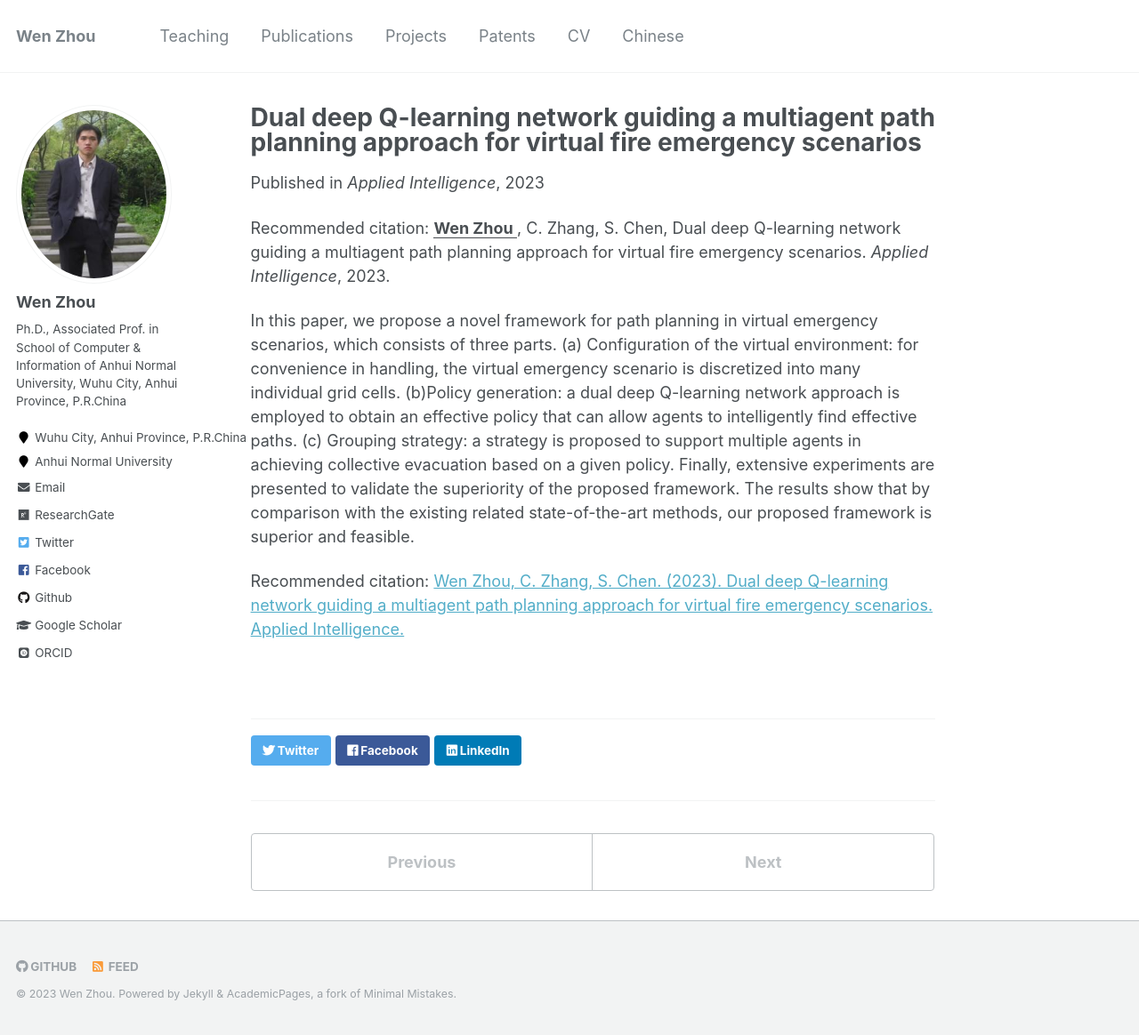
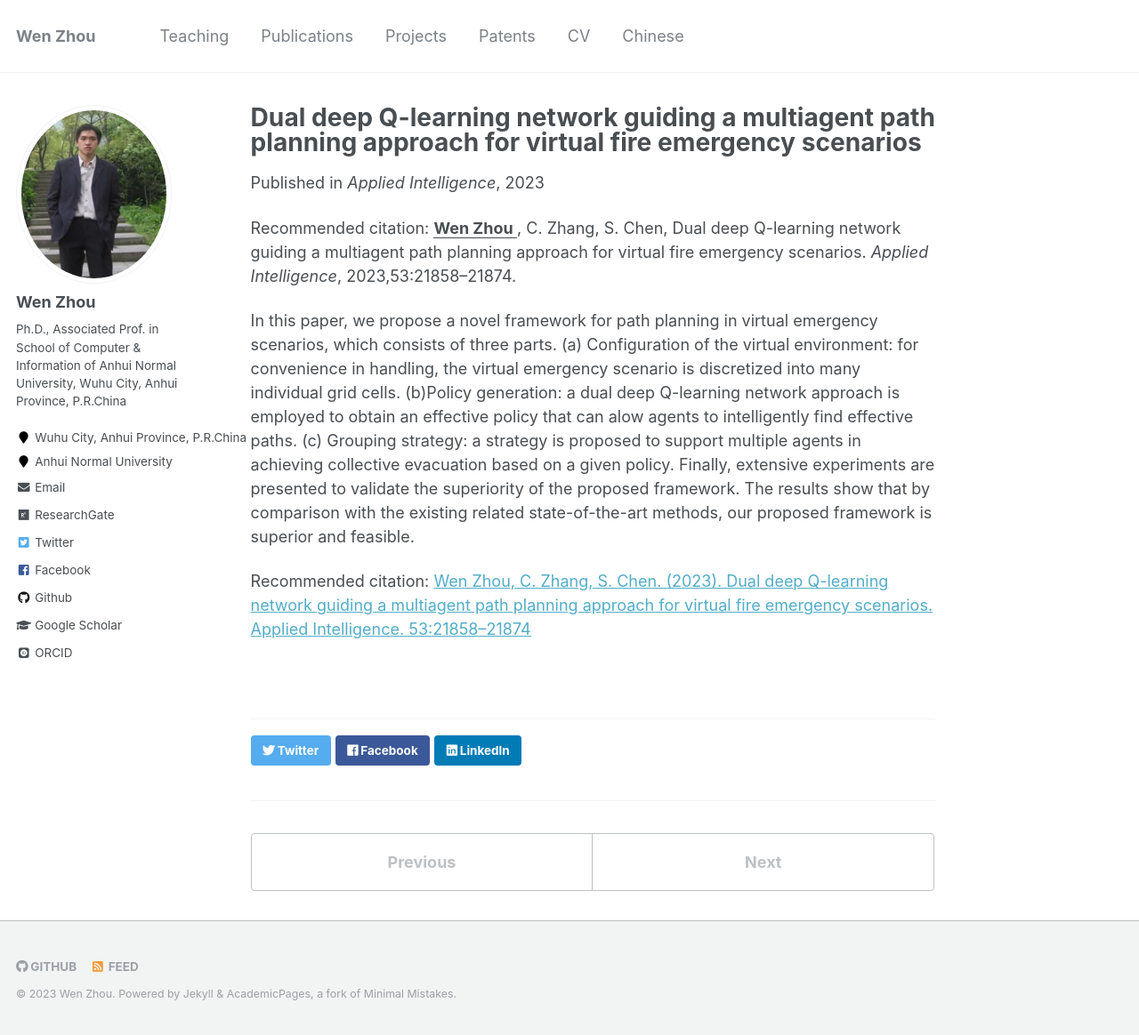
Before and after one commit to zhouwen327/zhouwen327.github.io, a Jekyll site: the page built from _publications/2023-01-01-AI-01.md, in a window 1280 px wide and 1164 px high. Shown: the whole window at 89% size. Built offline with Jekyll 4.4.1, drawn with Linux system fonts in a browser that asks for light colours; some web fonts are replaced.

Commit message:
Update 2023-01-01-AI-01.md

```diff
--- a/_publications/2023-01-01-AI-01.md
+++ b/_publications/2023-01-01-AI-01.md
@@ -17,12 +17,12 @@ proposed framework. The results show that by comparison with the existing relate
 framework is superior and feasible'
 date: 2023-06-01
 venue: 'Applied Intelligence'
-citation: '<b><u> Wen Zhou </u></b>, C. Zhang, S. Chen,  Dual deep Q-learning network guiding a multiagent path planning approach for virtual fire emergency scenarios. <i>Applied Intelligence</i>, 2023.'
+citation: '<b><u> Wen Zhou </u></b>, C. Zhang, S. Chen,  Dual deep Q-learning network guiding a multiagent path planning approach for virtual fire emergency scenarios. <i>Applied Intelligence</i>, 2023,53:21858–21874.'
 ---
-In this paper, we propose a novel framework for path planning in virtual emergency scenarios, which consists of three parts. (a) Configuration of the virtual environment: for convenience in handling, the virtual emergency scenario is discretized into many individual grid cells. (b)Policy generation: a dual deep Q-learning network approach is employed to obtain an effective policy that can allow agents
+In this paper, we propose a novel framework for path planning in virtual emergency scenarios, which consists of three parts. (a) Configuration of the virtual environment: for convenience in handling, the virtual emergency scenario is discretized into many individual grid cells. (b)Policy generation: a dual deep Q-learning network approach is employed to obtain an effective policy that can alow agents
 to intelligently find effective paths. (c) Grouping strategy: a strategy is proposed to support multiple agents in achieving
 collective evacuation based on a given policy. Finally, extensive experiments are presented to validate the superiority of the
 proposed framework. The results show that by comparison with the existing related state-of-the-art methods, our proposed
 framework is superior and feasible.
 
-Recommended citation: <a href="http://ivr-ahnu.cn/cn/paper/2023a1.pdf">Wen Zhou, C. Zhang, S. Chen. (2023). Dual deep Q-learning network guiding a multiagent path planning approach for virtual fire emergency scenarios. Applied Intelligence.</a>
+Recommended citation: <a href="http://ivr-ahnu.cn/cn/paper/2023a1.pdf">Wen Zhou, C. Zhang, S. Chen. (2023). Dual deep Q-learning network guiding a multiagent path planning approach for virtual fire emergency scenarios. Applied Intelligence. 53:21858–21874</a>
```
